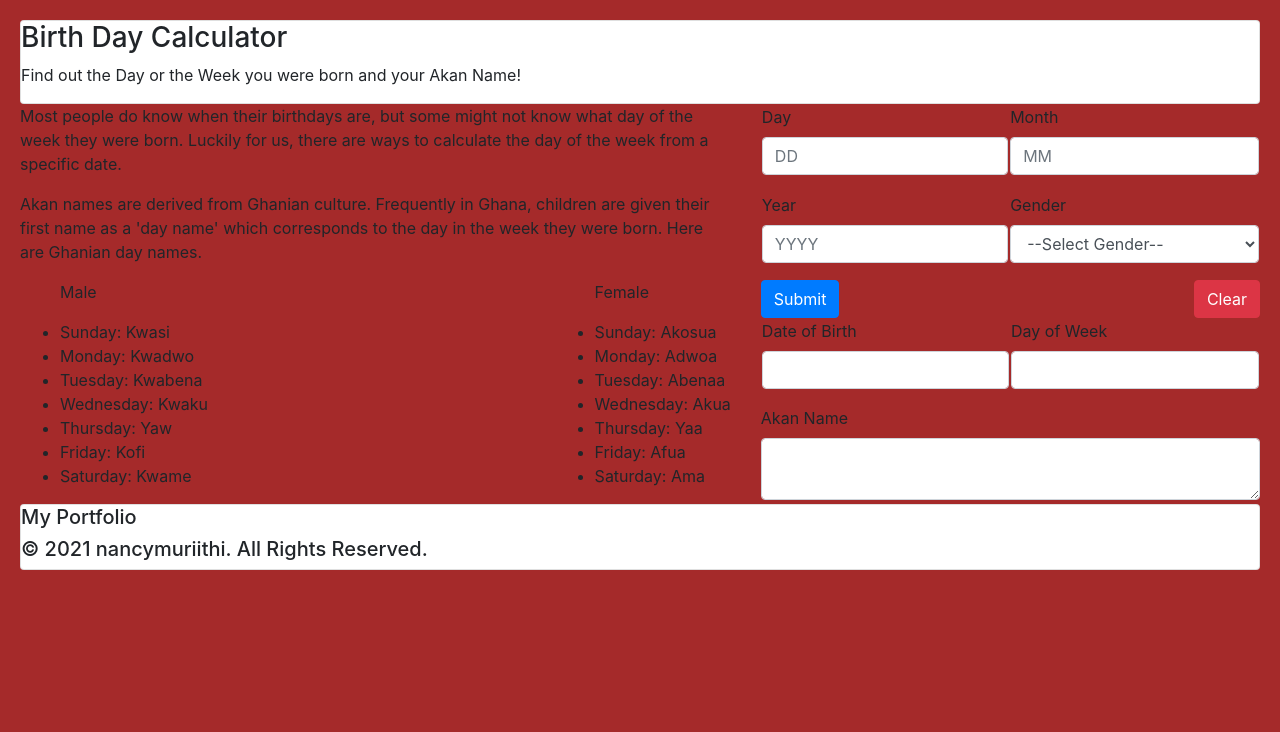
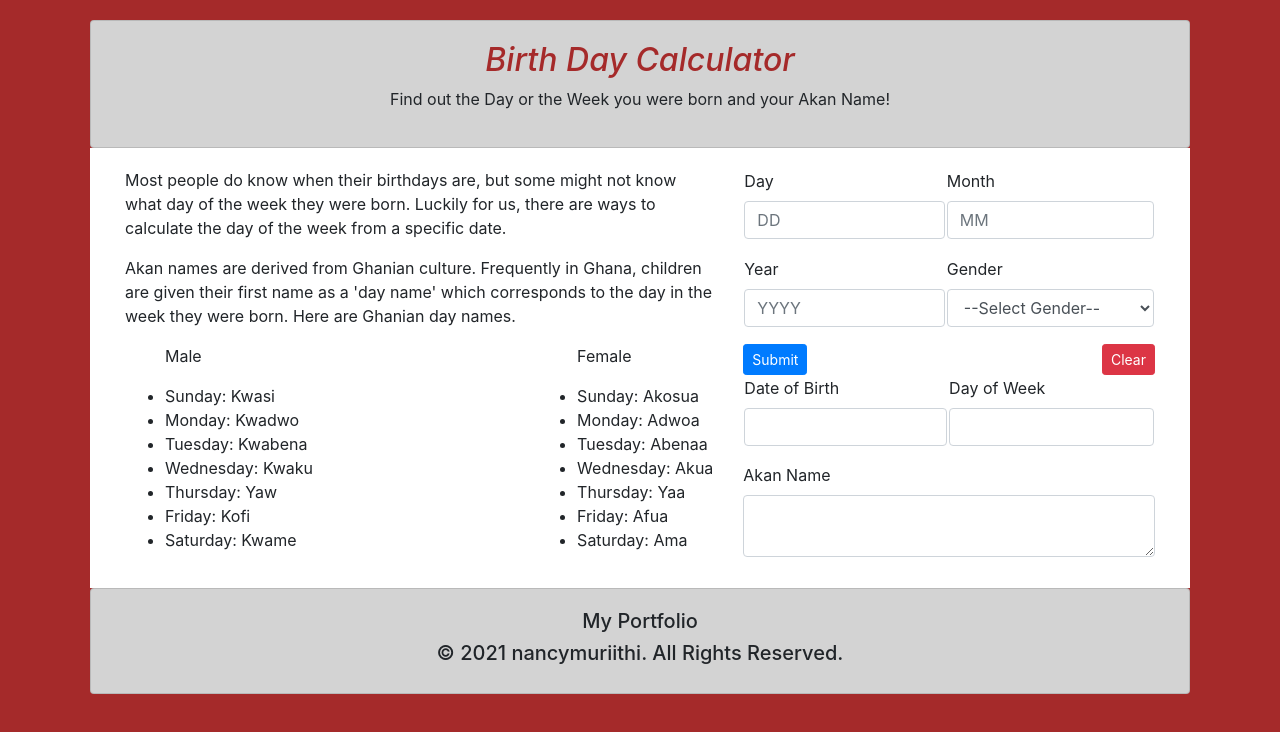
Before and after one commit to nancymuriithi/Birthday-Calculator, a plain HTML site: page index.html in a window 1280 px wide. Drawn offline with Linux system fonts and the light colour scheme; files that its build step writes are made by us from their sources.

Commit message:
Create custom css on cssstyle.css file

```diff
--- a/css/bootstrap/css/cssstyle.css
+++ b/css/cssstyle.css
@@ -1,4 +1,4 @@
-.header {
+.Myheader {
   background-color: lightgrey;
   padding: 20px;
   text-align: center;
@@ -7,7 +7,7 @@
   align-content: center;
 }
 
-.content {
+.Mycontent {
   background-color: white;
   padding: 20px;
   margin: auto;
@@ -15,24 +15,14 @@
   align-content: center;
 }
 
-.footer{
+.Myfooter{
   background-color: lightgrey;
   padding: 20px;
   text-align: center;
   margin: auto;
   max-width: 1100px;
   align-content: center;
-}
-
-.left {
-align-content: left;
-float: left;
-}
-
-.right {
-    align-content: right;
-padding-left: 40px;
-}
+  }
 
 body {
   background-color: brown;
--- a/index.html
+++ b/index.html
@@ -9,7 +9,7 @@
   </head>
   <body >
      <div class="Myheader card">
-        <h3>Birth Day Calculator</h3>
+        <h2>Birth Day Calculator</h2>
         <p>Find out the Day or the Week you were born and your Akan Name!</p>
       </div>
       <div class="row Mycontent " >
@@ -79,8 +79,8 @@
             </table>
             <table>
               <tr>
-                    <input type="button" class="btn btn-primary" value="Submit" onclick="compute(this.form)">
-                    <input type="reset" class="btn btn-danger float-right" value="Clear">
+                    <input type="button" class="btn btn-primary btn-sm" value="Submit" onclick="compute(this.form)">
+                    <input type="reset" class="btn btn-danger btn-sm float-right" value="Clear">
               </tr>
               <tr>
                 <td>
```
